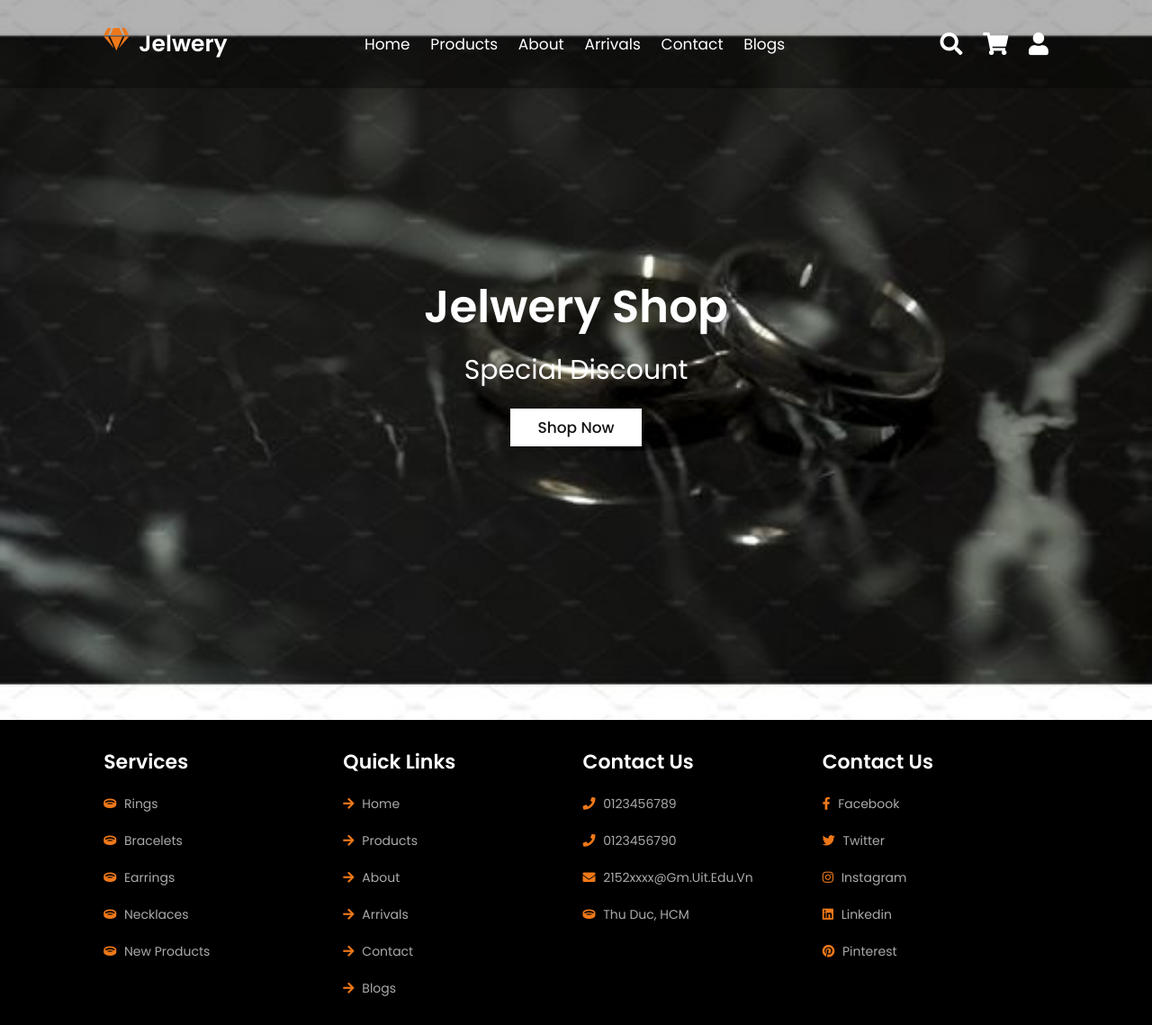
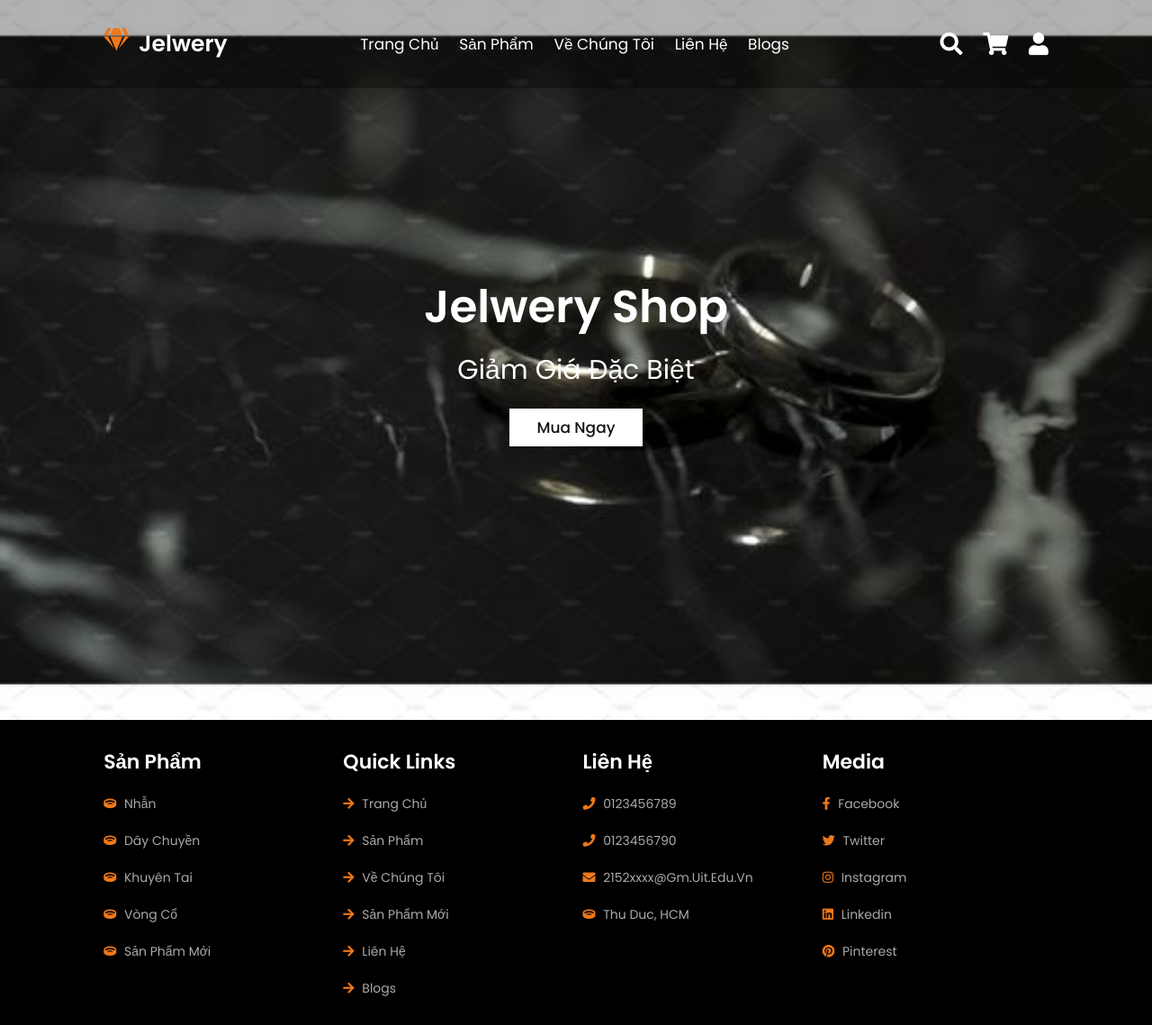
Before and after one commit to toomhufm/JewerlyRetailer, a Flask app: page / in a window 1280 px wide. Shown: the whole page at 90% size. Run offline with Flask 3, Linux system fonts and the light colour scheme.

Commit message:
fix templates

```diff
--- a/api-gateway/gateway/templates/base.html
+++ b/api-gateway/gateway/templates/base.html
@@ -18,18 +18,17 @@
     <a href="{{ url_for('main_page') }}" class="logo"> <i class="fas fa-gem"></i> Jelwery </a>
 
     <nav class="navbar">
-        <a href="{{ url_for('main_page') }}" class="active">Home</a>
-        <a href="{{ url_for('product_page') }}">Products</a>
-        <a href="{{ url_for('about_page') }}">About</a>
-        <a href="#arrivals">Arrivals</a>
-        <a href="{{ url_for('contact_page') }}">Contact</a>
+        <a href="{{ url_for('main_page') }}" class="active">Trang Chủ</a>
+        <a href="{{ url_for('product_page') }}">Sản Phẩm</a>
+        <a href="{{ url_for('about_page') }}">Về Chúng Tôi</a>
+        <a href="{{ url_for('contact_page') }}">Liên Hệ</a>
         <div class="blog-container">
             <a href="#blogs">Blogs</a>
             <div class="multi-level">
                 <span></span>
-                <a href="./blog1.html"><button>Gem Obsessed</button></a>
-                <a href="./blog2.html"><button>IDazzle</button></a>
-                <a href="./blog3.html"><button>Rio Grande Blog</button></a>
+                <a href="./blog1.html">Gem Obsessed</a>
+                <a href="./blog2.html">IDazzle</a>
+                <a href="./blog3.html">Rio Grande Blog</a>
             </div>
         </div>
     </nav>
@@ -41,7 +40,7 @@
         <a href="{{ url_for('login') }}" class="fas fa-user"></a>
     </div>
 
-    <form action="" class="search-form">
+    <form action="search" class="search-form">
         <input type="search" placeholder="search here..." id="input-box">
         <label for="input-box" class="fas fa-search"></label>
     </form>
@@ -59,39 +58,39 @@
     <div class="box-container">
 
         <div class="box" data-aos="fade-right">
-            <h3>services</h3>
-            <a href="#"> <i class="fas fa-ring"></i> rings </a>
-            <a href="#"> <i class="fas fa-ring"></i> bracelets </a>
-            <a href="#"> <i class="fas fa-ring"></i> earrings </a>
-            <a href="#"> <i class="fas fa-ring"></i> necklaces </a>
-            <a href="#"> <i class="fas fa-ring"></i> new products </a>
+            <h3>Sản phẩm</h3>
+            <a href="#"> <i class="fas fa-ring"></i> Nhẫn </a>
+            <a href="#"> <i class="fas fa-ring"></i> Dây Chuyền </a>
+            <a href="#"> <i class="fas fa-ring"></i> Khuyên Tai </a>
+            <a href="#"> <i class="fas fa-ring"></i> Vòng Cổ </a>
+            <a href="#"> <i class="fas fa-ring"></i> Sản Phẩm Mới </a>
         </div>
 
         <div class="box" data-aos="fade-down">
             <h3>quick links</h3>
-            <a href="{{ url_for('main_page') }}"> <i class="fas fa-arrow-right"></i> home </a>
-            <a href="{{ url_for('product_page') }}"> <i class="fas fa-arrow-right"></i> products </a>
-            <a href="{{ url_for('about_page') }}"> <i class="fas fa-arrow-right"></i> about </a>
-            <a href="#"> <i class="fas fa-arrow-right"></i> arrivals </a>
-            <a href="{{ url_for('contact_page') }}"> <i class="fas fa-arrow-right"></i> contact </a>
+            <a href="{{ url_for('main_page') }}"> <i class="fas fa-arrow-right"></i> Trang Chủ </a>
+            <a href="{{ url_for('product_page') }}"> <i class="fas fa-arrow-right"></i> Sản Phẩm </a>
+            <a href="{{ url_for('about_page') }}"> <i class="fas fa-arrow-right"></i> Về Chúng Tôi </a>
+            <a href="#"> <i class="fas fa-arrow-right"></i> Sản Phẩm Mới </a>
+            <a href="{{ url_for('contact_page') }}"> <i class="fas fa-arrow-right"></i> Liên Hệ </a>
             <a href="#"> <i class="fas fa-arrow-right"></i> blogs </a>
         </div>
 
         <div class="box" data-aos="fade-up">
-            <h3>contact us</h3>
-            <a href="tel: 0123456789"> <i class="fas fa-phone"></i> 0123456789 </a>
-            <a href="tel: 0123456790"> <i class="fas fa-phone"></i> 0123456790 </a>
-            <a href="mailto: 2152xxxx@gm.uit.edu.vn"> <i class="fas fa-envelope"></i> 2152xxxx@gm.uit.edu.vn </a>
+            <h3>Liên Hệ</h3>
+            <a href="tel:+0123456789"> <i class="fas fa-phone"></i> 0123456789 </a>
+            <a href="tel:+0123456790"> <i class="fas fa-phone"></i> 0123456790 </a>
+            <a href="mailto:2152xxxx@gm.uit.edu.vn"> <i class="fas fa-envelope"></i> 2152xxxx@gm.uit.edu.vn </a>
             <a href="{{ url_for('contact_page') }}"> <i class="fas fa-ring"></i> Thu Duc, HCM </a>
         </div>
 
         <div class="box" data-aos="fade-left">
-            <h3>contact us</h3>
-            <a href="#"> <i class="fab fa-facebook-f"></i> facebook </a>
-            <a href="#"> <i class="fab fa-twitter"></i> twitter </a>
-            <a href="#"> <i class="fab fa-instagram"></i> instagram </a>
-            <a href="#"> <i class="fab fa-linkedin"></i> linkedin </a>
-            <a href="#"> <i class="fab fa-pinterest"></i> pinterest </a>
+            <h3>Media</h3>
+            <a href="#"> <i class="fab fa-facebook-f"></i> Facebook </a>
+            <a href="#"> <i class="fab fa-twitter"></i> Twitter </a>
+            <a href="#"> <i class="fab fa-instagram"></i> Instagram </a>
+            <a href="#"> <i class="fab fa-linkedin"></i> Linkedin </a>
+            <a href="#"> <i class="fab fa-pinterest"></i> Pinterest </a>
         </div>
 
     </div>
@@ -101,7 +100,5 @@
 <!-- footer section ends -->
 {% block scripts %} {% endblock %}
 
-<!-- <script src="{{ url_for('static',filename='scripts/navbarSelect.js') }}"></script>  -->
-
 </body>
 </html>
--- a/api-gateway/gateway/templates/contact.html
+++ b/api-gateway/gateway/templates/contact.html
@@ -20,14 +20,14 @@
 
 <section class="contact" id="contact">
 
-    <h1 style="margin-top: 80px;" class="heading"> <span>contact</span> us </h1>
+    <h1 style="margin-top: 80px;" class="heading"> <span>Liên hệ</span> us </h1>
 
     <div class="row">
 
         <iframe src="https://www.google.com/maps/embed?pb=!1m18!1m12!1m3!1d3918.1230517268223!2d106.80371567469868!3d10.87824438927678!2m3!1f0!2f0!3f0!3m2!1i1024!2i768!4f13.1!3m3!1m2!1s0x3174d8a5f4e477e9%3A0x29d5aeb365cee20b!2sHCMC%20National%20University%20Dormitory%20Zone%20A!5e0!3m2!1sen!2s!4v1685632863188!5m2!1sen!2s" width="600" height="450" style="border:0;" allowfullscreen="" loading="lazy" referrerpolicy="no-referrer-when-downgrade"></iframe></iframe>
 
         <form action="">
-            <h3 data-aos="zoom-in">tell us something!</h3>
+            <h3 data-aos="zoom-in">Nói gì đó về chúng tôi</h3>
             <input data-aos="zoom-in" type="text" placeholder="your name" class="box">
             <input data-aos="zoom-in" type="email" placeholder="your email" class="box">
             <input data-aos="zoom-in" type="number" placeholder="your number" class="box">
--- a/api-gateway/gateway/templates/index.html
+++ b/api-gateway/gateway/templates/index.html
@@ -5,9 +5,9 @@
 {% block content %}
 
 {% block config %}
-<link rel="stylesheet" href="https://unpkg.com/aos@next/dist/aos.css" />
+<link rel="stylesheet" href="https://unpkg.com/aos@next/dist/aos.css" >
 
-<link rel="stylesheet" href="https://unpkg.com/swiper@7/swiper-bundle.min.css" />
+<link rel="stylesheet" href="https://unpkg.com/swiper@7/swiper-bundle.min.css" >
 
 <!-- font awesome   -->
 <link rel="stylesheet" href="https://cdnjs.cloudflare.com/ajax/libs/font-awesome/5.15.4/css/all.min.css">
@@ -27,29 +27,29 @@
             <div class="swiper-slide box" style="background: url(static/images/background2.jpg);">
                 <div class="content">
                     <h3>Jelwery Shop</h3>
-                    <p>special discount</p>
+                    <p>Giảm giá đặc biệt</p>
                     <div class="button">
-                        <a href="{{ url_for('product_page') }}" class="btn">shop now</a>
+                        <a href="{{ url_for('product_page') }}" class="btn">Mua ngay</a>
                     </div>
                 </div>
             </div>
 
             <div class="swiper-slide box" style="background: url(static/images/background.jpg);">
                 <div class="content">
-                    <h3>upto 30% off</h3>
-                    <p>on all products</p>
+                    <h3>Giảm giá tới 30%</h3>
+                    <p>tất cả sản phẩm</p>
                     <div class="button">
-                        <a href="{{ url_for('product_page') }}" class="btn">shop now</a>
+                        <a href="{{ url_for('product_page') }}" class="btn">Mua ngay</a>
                     </div>
                 </div>
             </div>
 
             <div class="swiper-slide box" style="background: url(static/images/background1.jpg);">
                 <div class="content">
-                    <h3>limited product</h3>
-                    <p>don't miss it</p>
+                    <h3>Sản phẩm giới hạn</h3>
+                    <p>Đừng bỏ lỡ cơ hội này!</p>
                     <div class="button">
-                        <a href="{{ url_for('product_page') }}" class="btn">shop now</a>
+                        <a href="{{ url_for('product_page') }}" class="btn">Mua ngay</a>
                     </div>
                 </div>
             </div>
```
Also changed, not shown: api-gateway/gateway/templates/cart.html (+7 -9 lines), api-gateway/gateway/templates/login.html (+4 -4 lines), api-gateway/gateway/templates/products.html (+14 -16 lines), api-gateway/gateway/templates/register.html (+94 -38 lines), api-gateway/gateway/templates/signUp.html (deleted, +0 -115 lines).
